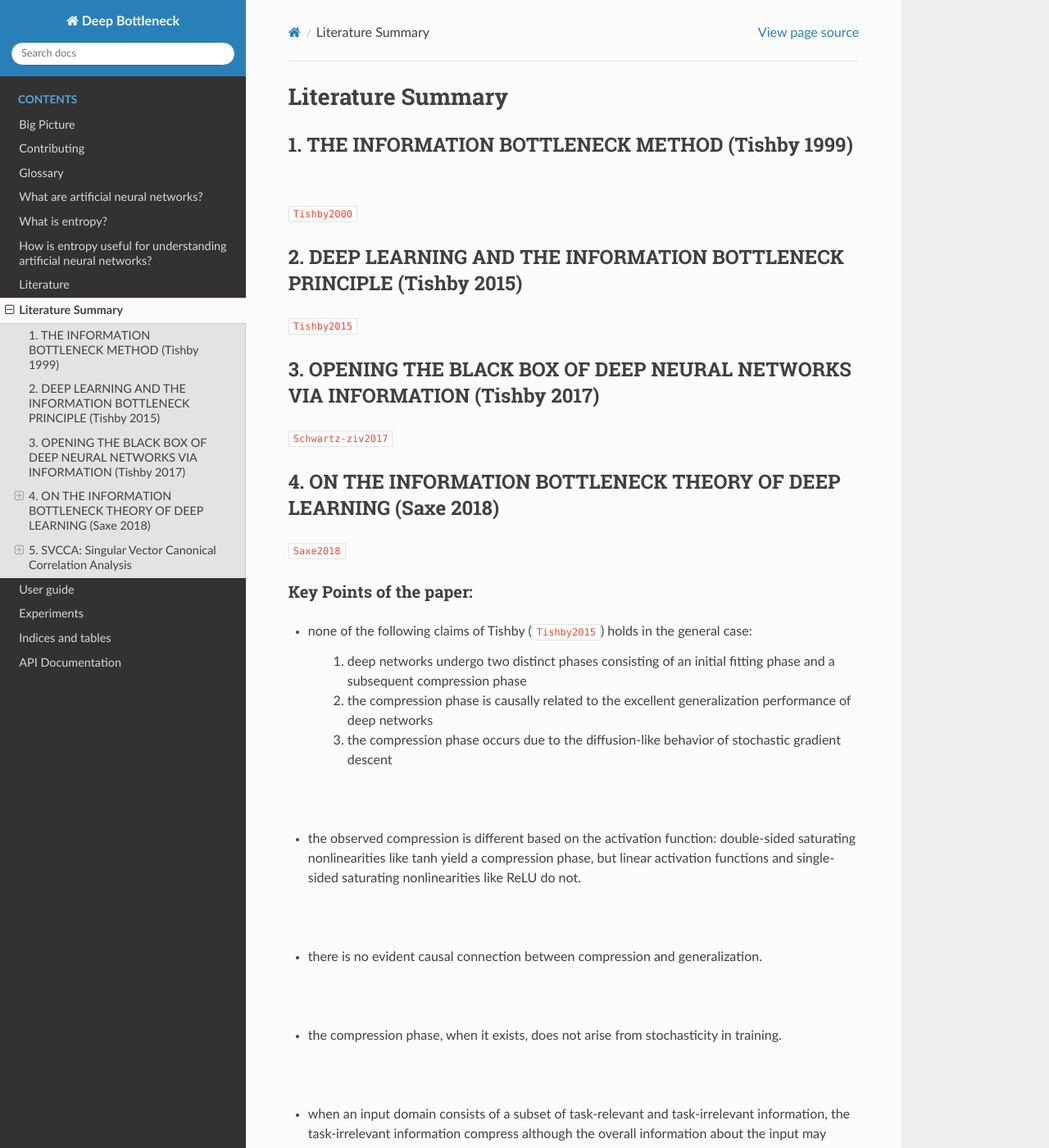
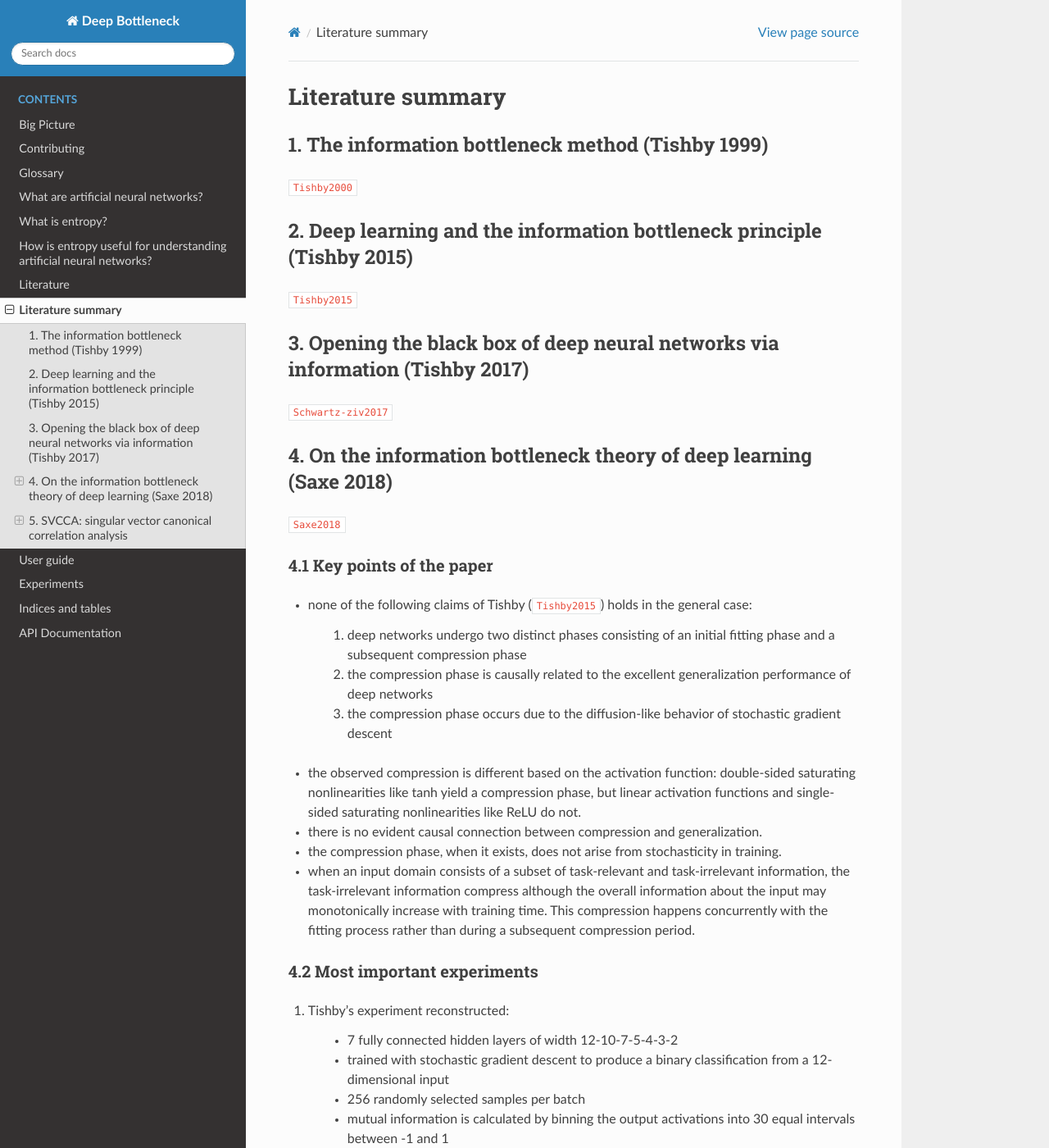
Before and after one commit to neuroinfo-os/deep-bottleneck, a Sphinx documentation site: the page built from docs/literature_summary.rst, in a window 1280 px wide and 1400 px high. Shown: the whole window at 82% size. Built offline with Sphinx 7.4.7 and the Read the Docs theme 2.0.0, drawn with Linux system fonts in a browser that asks for light colours; cross-references to code outside the pages are shown as plain code; some of the changed text lies outside the part shown.

Commit message:
Formatting literature references and adding Philipps PDF document to repo

```diff
--- a/docs/literature_summary.rst
+++ b/docs/literature_summary.rst
@@ -1,27 +1,27 @@
-Literature Summary
+Literature summary
 ==================
 
-1. THE INFORMATION BOTTLENECK METHOD (Tishby 1999)
+1. The information bottleneck method (Tishby 1999)
 --------------------------------------------------
 :cite:`Tishby2000`
 
 
-2. DEEP LEARNING AND THE INFORMATION BOTTLENECK PRINCIPLE (Tishby 2015)
+2. Deep learning and the information bottleneck principle (Tishby 2015)
 -----------------------------------------------------------------------
 :cite:`Tishby2015`
 
 
-3. OPENING THE BLACK BOX OF DEEP NEURAL NETWORKS VIA INFORMATION (Tishby 2017)
+3. Opening the black box of deep neural networks via information (Tishby 2017)
 ------------------------------------------------------------------------------
 :cite:`Schwartz-ziv2017`
 
 
-4. ON THE INFORMATION BOTTLENECK THEORY OF DEEP LEARNING (Saxe 2018)
+4. On the information bottleneck theory of deep learning (Saxe 2018)
 --------------------------------------------------------------------
 :cite:`Saxe2018`
 
-Key Points of the paper:
-^^^^^^^^^^^^^^^^^^^^^^^^
+4.1 Key points of the paper
+^^^^^^^^^^^^^^^^^^^^^^^^^^^
 
 * none of the following claims of Tishby (:cite:`Tishby2015`) holds in the general case:
 
@@ -29,29 +29,19 @@
     #. the compression phase is causally related to the excellent generalization performance of deep networks
     #. the compression phase occurs due to the diffusion-like behavior of stochastic gradient descent
 
-|
-
 * the observed compression is different based on the activation function: double-sided saturating nonlinearities like tanh
   yield a compression phase, but linear activation functions and single-sided saturating nonlinearities like ReLU do not.
 
-|
-
 * there is no evident causal connection between compression and generalization.
 
-|
-
 * the compression phase, when it exists, does not arise from stochasticity in training.
-
-|
 
 * when an input domain consists of a subset of task-relevant and task-irrelevant information, the task-irrelevant information compress
   although the overall information about the input may monotonically increase with training time. This compression happens concurrently
   with the fitting process rather than during a subsequent compression period.
 
-|
-
-Most important Experiments:
-^^^^^^^^^^^^^^^^^^^^^^^^^^^
+4.2 Most important experiments
+^^^^^^^^^^^^^^^^^^^^^^^^^^^^^^
 #. Tishby's experiment reconstructed:
 
     * 7 fully connected hidden layers of width 12-10-7-5-4-3-2
@@ -61,7 +51,7 @@
     * trained on Tishby's dataset
     * tanh-activation function
 
-#. Tishby's experiment reconstructed with ReLu activation:
+#. Tishby's experiment reconstructed with ReLU activation:
 
     * 7 fully connected hidden layers of width 12-10-7-5-4-3-2
     * trained with stochastic gradient descent to produce a binary classification from a 12-dimensional input
@@ -77,25 +67,25 @@
     * trained on MNIST dataset
     * tanh-activation function
 
-#. ReLu-activation function on MNIST:
+#. ReLU-activation function on MNIST:
 
     * 6 fully connected hidden layers of width 784 - 1024 - 20 - 20 - 20 - 10
     * trained with stochastic gradient descent to produce a binary classification from a 12-dimensional input
     * non-parametric kernel density mutual information estimator
     * trained on MNIST dataset
-    * ReLu-activation function
+    * ReLU-activation function
 
-Presentation:
-^^^^^^^^^^^^^
+4.3 Presentation
+^^^^^^^^^^^^^^^^
 
-`Google slides link <https://docs.google.com/presentation/d/1tB-TkvULUd4QvVn5ClDRDko6q8Y1EOdaZnTX3eGtxVc/edit?usp=sharing>`_
+`Click here to open presentation as PDF document. <_static/on_the_information_bottleneck_theory_presentation.pdf>`_
 
 
-5. SVCCA: Singular Vector Canonical Correlation Analysis
+5. SVCCA: singular vector canonical correlation analysis
 --------------------------------------------------------
 :cite:`Raghu2017`
 
-5.1 Key Points of the paper
+5.1 Key points of the paper
 ^^^^^^^^^^^^^^^^^^^^^^^^^^^
 
 - They developed a method that analyses each neuron's activation vector (i.e.
@@ -114,7 +104,7 @@
     * It is fast to compute, which allows more comparisons to be calculated
       than with previous methods.
 
-5.2 Experiment Set-Up
+5.2 Experiment set-up
 ^^^^^^^^^^^^^^^^^^^^^
 
 - **Dataset**: mostly CIFAR-10 (augmented with random translations)
--- a/docs/references.bib
+++ b/docs/references.bib
@@ -59,7 +59,7 @@
 	Eprint = {1706.05806},
 	Journal = {ArXiv e-prints},
 	Keywords = {Statistics - Machine Learning, Computer Science - Machine Learning},
-	Month = June,
+	Month = jun,
 	Primaryclass = {stat.ML},
 	Title = {{SVCCA: Singular Vector Canonical Correlation Analysis for Deep Learning Dynamics and Interpretability}},
 	Year = 2017}
```
Also changed, not shown: other parts of docs/literature_summary.rst (+3 -0 lines), 1 other file.
